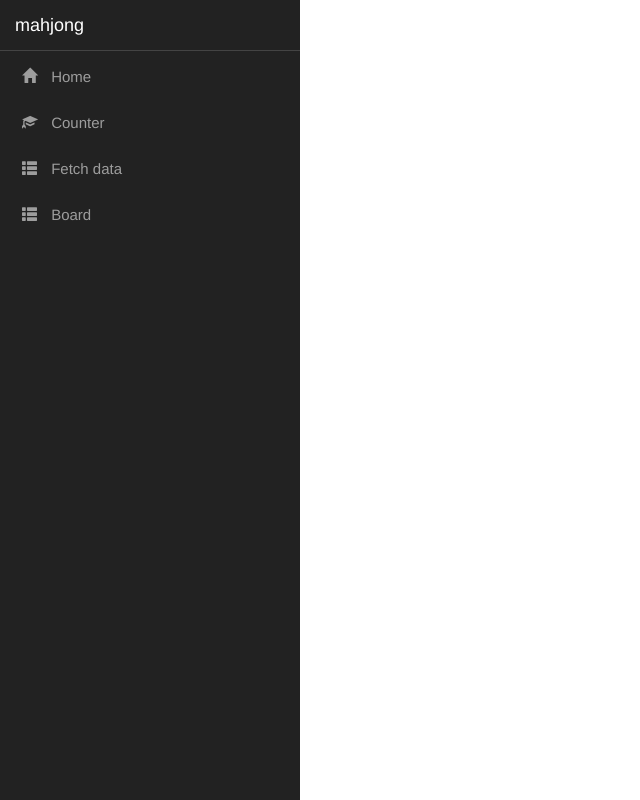
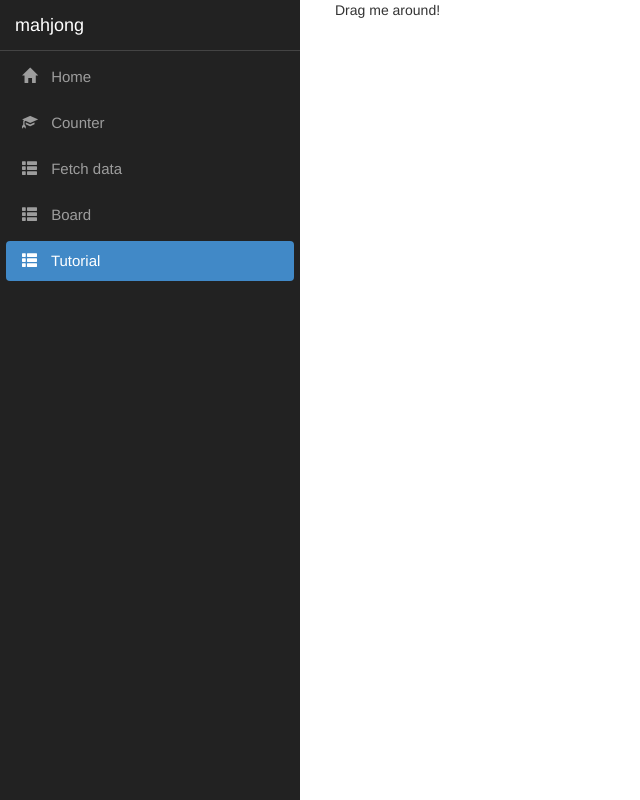
Before and after one commit to cyyeap/mahjong, an Angular app in the folder ClientApp/: page /tutorial in a window 1280 px wide. Before the commit this address led to /. Shown: the whole page, without its empty margins (0-640 px from the left). Built offline with nearby package versions, Linux system fonts and the light colour scheme.

Commit message:
added drag and drop package and added tutorial component

```diff
--- a/ClientApp/package.json
+++ b/ClientApp/package.json
@@ -14,11 +14,13 @@
   "private": true,
   "dependencies": {
     "@angular/animations": "7.1.2",
+    "@angular/cdk": "^7.1.1",
     "@angular/common": "7.1.2",
     "@angular/compiler": "7.1.2",
     "@angular/core": "7.1.2",
     "@angular/forms": "7.1.2",
     "@angular/http": "7.1.2",
+    "@angular/material": "^7.0.0-rc.1",
     "@angular/platform-browser": "7.1.2",
     "@angular/platform-browser-dynamic": "7.1.2",
     "@angular/platform-server": "7.1.2",
--- a/ClientApp/src/app/nav-menu/nav-menu.component.html
+++ b/ClientApp/src/app/nav-menu/nav-menu.component.html
@@ -33,6 +33,11 @@
                         <span class='glyphicon glyphicon-th-list'></span> Board
                     </a>
                 </li>
+                <li [routerLinkActive]='["link-active"]'>
+                    <a [routerLink]='["/tutorial"]' (click)='collapse()'>
+                        <span class='glyphicon glyphicon-th-list'></span> Tutorial
+                    </a>
+                </li>
             </ul>
         </div>
     </div>
--- /dev/null
+++ b/ClientApp/src/app/tutorial/tutorial/tutorial.component.html
@@ -0,0 +1 @@
+<div class="box" cdkDrag>Drag me around!</div>
--- /dev/null
+++ b/ClientApp/src/app/tutorial/tutorial/tutorial.component.ts
@@ -0,0 +1,15 @@
+import { Component, OnInit } from '@angular/core';
+
+@Component({
+  selector: 'app-tutorial',
+  templateUrl: './tutorial.component.html',
+  styleUrls: ['./tutorial.component.css']
+})
+export class TutorialComponent implements OnInit {
+
+  constructor() { }
+
+  ngOnInit() {
+  }
+
+}
```
Also changed, not shown: ClientApp/src/app/app.module.ts (+6 -1 lines), ClientApp/src/app/tutorial/tutorial/tutorial.component.css (added), 2 other files (tests, documents, lock files or other folders).
